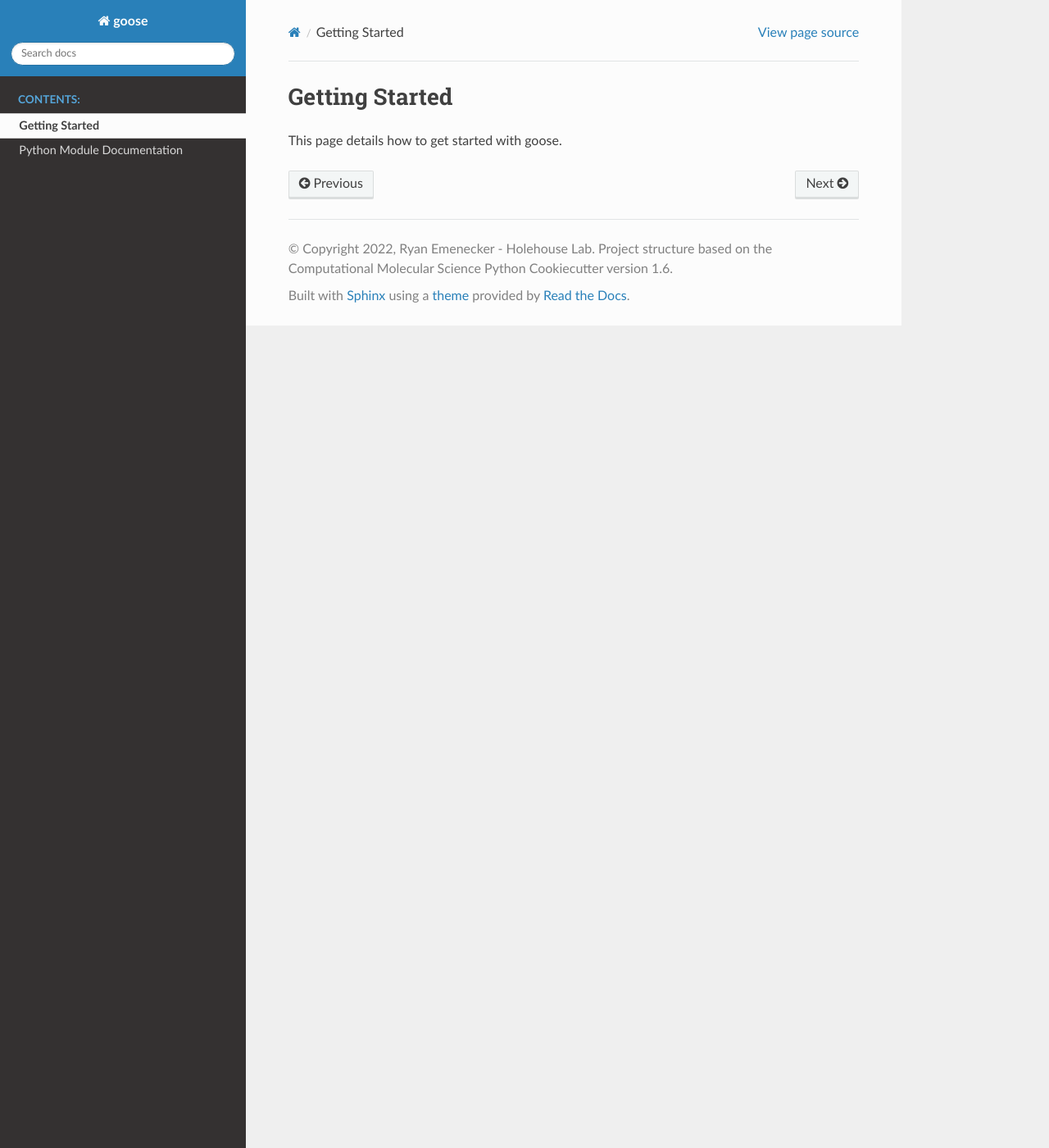
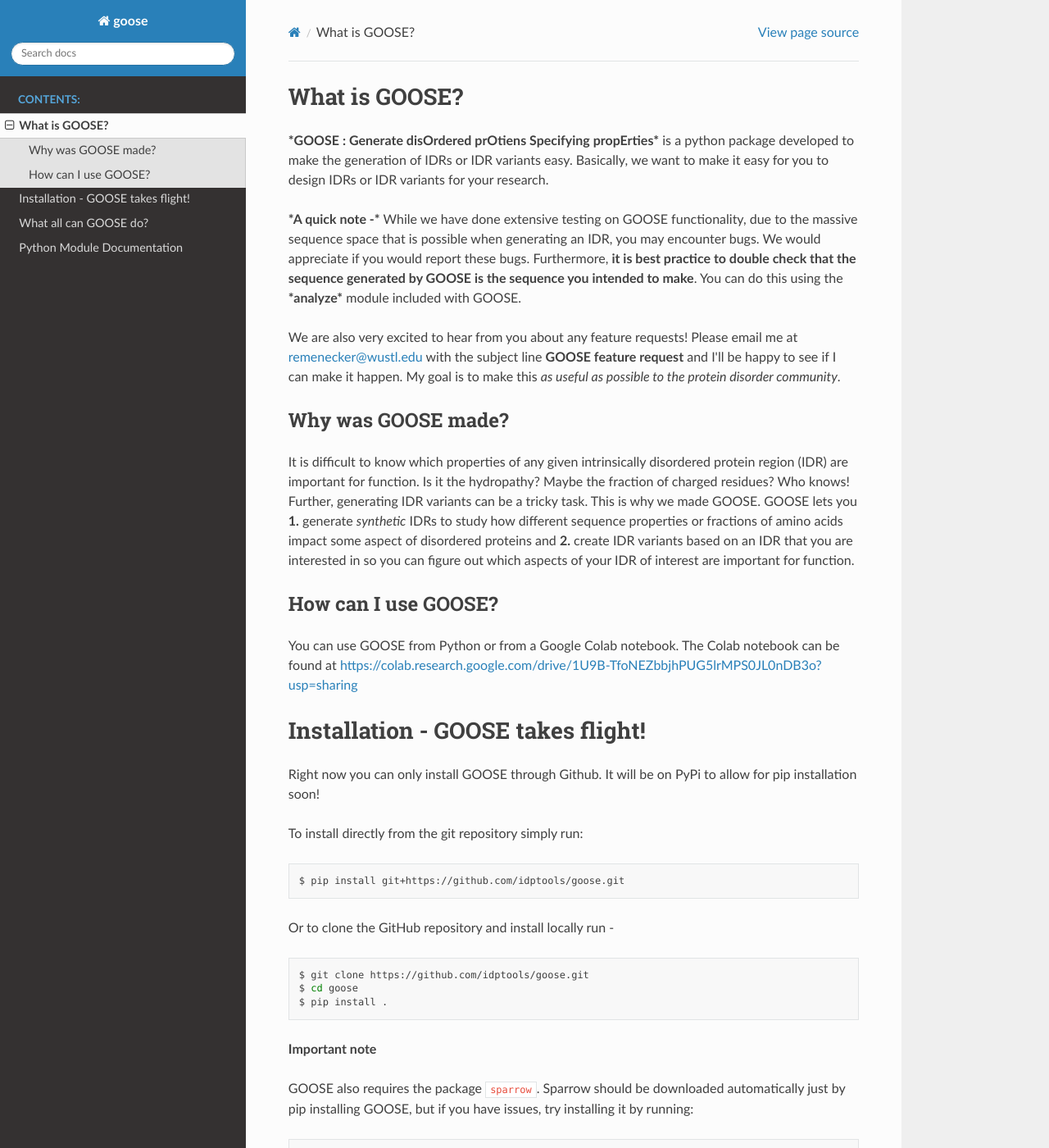
Before and after one commit to idptools/goose, a Sphinx documentation site: the page built from docs/getting_started.rst, in a window 1280 px wide and 1400 px high. Shown: the whole window at 82% size. Built offline with Sphinx 7.4.7 and the Read the Docs theme 2.0.0, drawn with Linux system fonts in a browser that asks for light colours; the version number could not be read and is left out; some of the changed text lies outside the part shown.

Commit message:
made SPARROW download during install, started readthedocs conversion of docs

```diff
--- a/docs/conf.py
+++ b/docs/conf.py
@@ -64,7 +64,7 @@
 # You can specify multiple suffix as a list of string:
 #
 # source_suffix = ['.rst', '.md']
-source_suffix = '.rst'
+source_suffix = ['.rst']
 
 # The master toctree document.
 master_doc = 'index'
--- a/docs/getting_started.rst
+++ b/docs/getting_started.rst
@@ -1,4 +1,63 @@
-Getting Started
+What is GOOSE?
 ===============
+***GOOSE : Generate disOrdered prOtiens Specifying propErties*** is a python package developed to make the generation of IDRs or IDR variants easy. Basically, we want to make it easy for you to design IDRs or IDR variants for your research.
 
-This page details how to get started with goose.
+***A quick note -***
+While we have done extensive testing on GOOSE functionality, due to the massive sequence space that is possible when generating an IDR, you may encounter bugs. We would appreciate if you would report these bugs. Furthermore, **it is best practice to double check that the sequence generated by GOOSE is the sequence you intended to make**. You can do this using the ***analyze*** module included with GOOSE.
+
+We are also very excited to hear from you about any feature requests! Please email me at remenecker@wustl.edu with the subject line **GOOSE feature request** and I'll be happy to see if I can make it happen. My goal is to make this *as useful as possible to the protein disorder community*.
+
+Why was GOOSE made?
+--------------------
+It is difficult to know which properties of any given intrinsically disordered protein region (IDR) are important for function. Is it the hydropathy? Maybe the fraction of charged residues? Who knows! Further, generating IDR variants can be a tricky task. This is why we made GOOSE. GOOSE lets you **1.** generate *synthetic* IDRs to study how different sequence properties or fractions of amino acids impact some aspect of disordered proteins and **2.** create IDR variants based on an IDR that you are interested in so you can figure out which aspects of your IDR of interest are important for function.
+
+How can I use GOOSE?
+--------------------
+You can use GOOSE from Python or from a Google Colab notebook. The Colab notebook can be found at https://colab.research.google.com/drive/1U9B-TfoNEZbbjhPUG5lrMPS0JL0nDB3o?usp=sharing
+
+Installation - GOOSE takes flight!
+===================================
+Right now you can only install GOOSE through Github. It will be on PyPi to allow for pip installation soon!
+
+To install directly from the git repository simply run:
+
+.. code-block:: bash
+
+    $ pip install git+https://github.com/idptools/goose.git
+
+Or to clone the GitHub repository and install locally run -
+
+.. code-block:: bash
+
+    $ git clone https://github.com/idptools/goose.git
+    $ cd goose
+    $ pip install .
+
+**Important note**
+
+GOOSE also requires the package ``sparrow``. Sparrow should be downloaded automatically just by pip installing GOOSE, but if you have issues, try installing it by running:
+
+.. code-block:: bash
+
+    $ pip install git+https://github.com/holehouse-lab/sparrow.git
+
+This will install SPARROW. **Important note**: if your attempted install of SPARROW fails, it may be because you do not have numpy or cython installed. I made them both required for installation of GOOSE, so if you install GOOSE first, you should be ok. If you still have problems, try running from terminal:
+
+.. code-block:: bash
+
+    $ pip install cython
+    $ pip install numpy
+
+
+
+What all can GOOSE do?
+=======================
+There are four main functionalities currently in GOOSE.
+
+**1.** Generatae IDRs where you can specify the properties *length*, *average hydropathy*, *fraction of charged residues (FCR)*, *net charge per residue (NCPR)*, and *kappa*, which is a property that defines opposite charge distribution in a sequence.
+
+**2.** Generate IDR variants. The different variants I currently have implemented should allow you to address many questions you might be interested in by letting you choose which parts or properties of your IDR to hold constant and which to change. This can really narrow down on *what makes your IDR of interest work*. More on the variants later though.
+
+**3.** Make sequence libraries. This includes libraries of sequences spanning different sequence properties or fractions of amino acids.
+
+**4.** Sequence analysis. Analysis includes sequence properties, fractions of amino acids, and various predicted sequence features. Predicted sequence features are all machine learning based and were generated using PARROT (see https://github.com/idptools/parrot). Predictions include phosphorylation sites, cellular localization, and transcriptional activation domains.
--- a/docs/index.rst
+++ b/docs/index.rst
@@ -19,5 +19,3 @@
 ==================
 
 * :ref:`genindex`
-* :ref:`modindex`
-* :ref:`search`
--- a/setup.py
+++ b/setup.py
@@ -48,12 +48,13 @@
     # Additional entries you may want simply uncomment the lines you want and fill in the data
     # url='http://www.my_package.com',  # Website
     install_requires=[
-                'cython', ##'sparrow @ pip install git+https://git@github.com/idptools/sparrow.git'
+                'cython',
                 'numpy',
                 'metapredict',
                 'PredictDSSP',
                 'torch',
-                'PredictDSSP'],              # Required packages, pulls from pip if needed; do not use for Conda deployment
+                'PredictDSSP',
+                'sparrow @ git+https://git@github.com/idptools/sparrow.git'],              # Required packages, pulls from pip if needed; do not use for Conda deployment
     # platforms=['Linux',
     #            'Mac OS-X',
     #            'Unix',
```
Also changed, not shown: README.md (+1 -3 lines).
